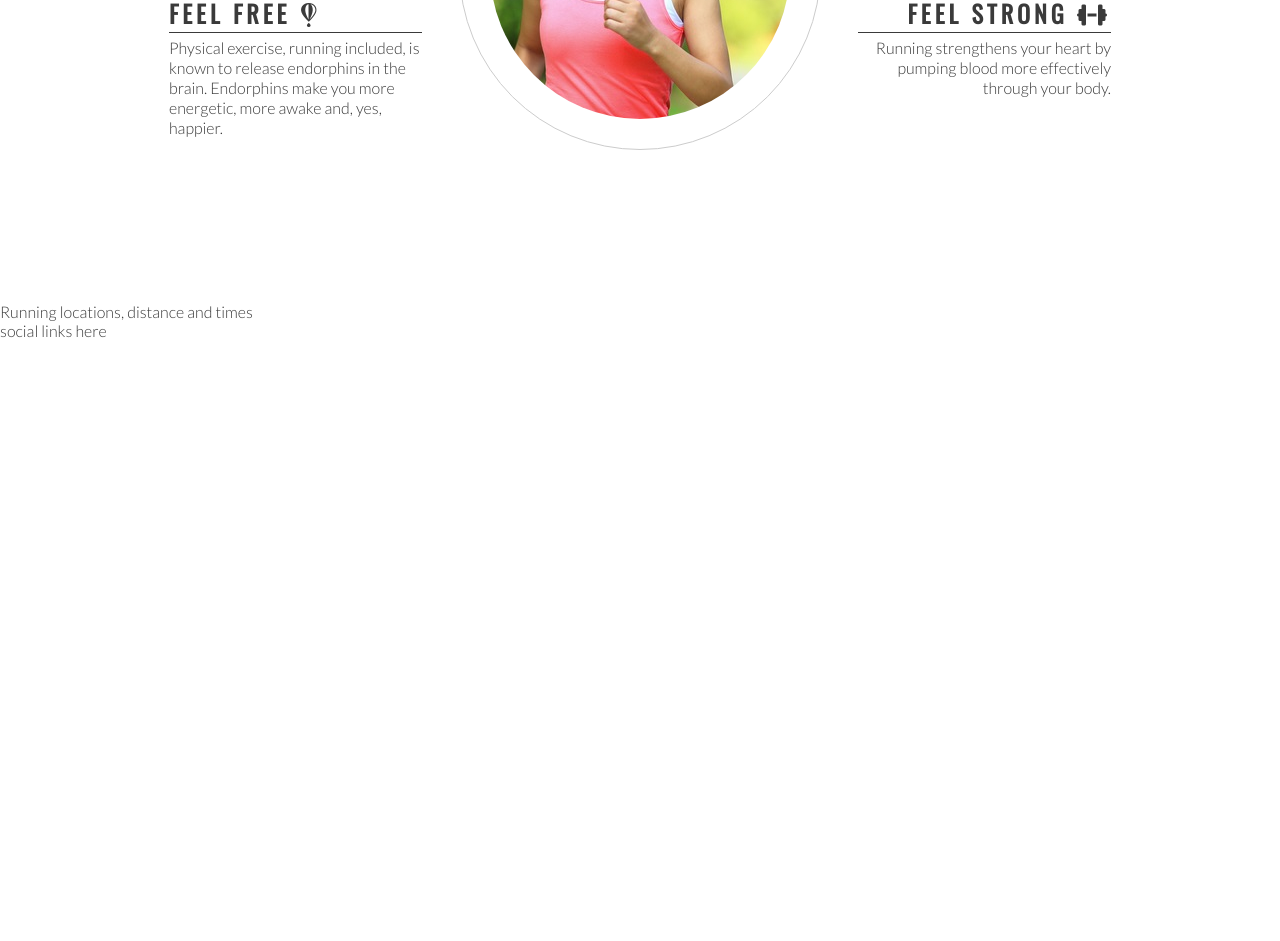
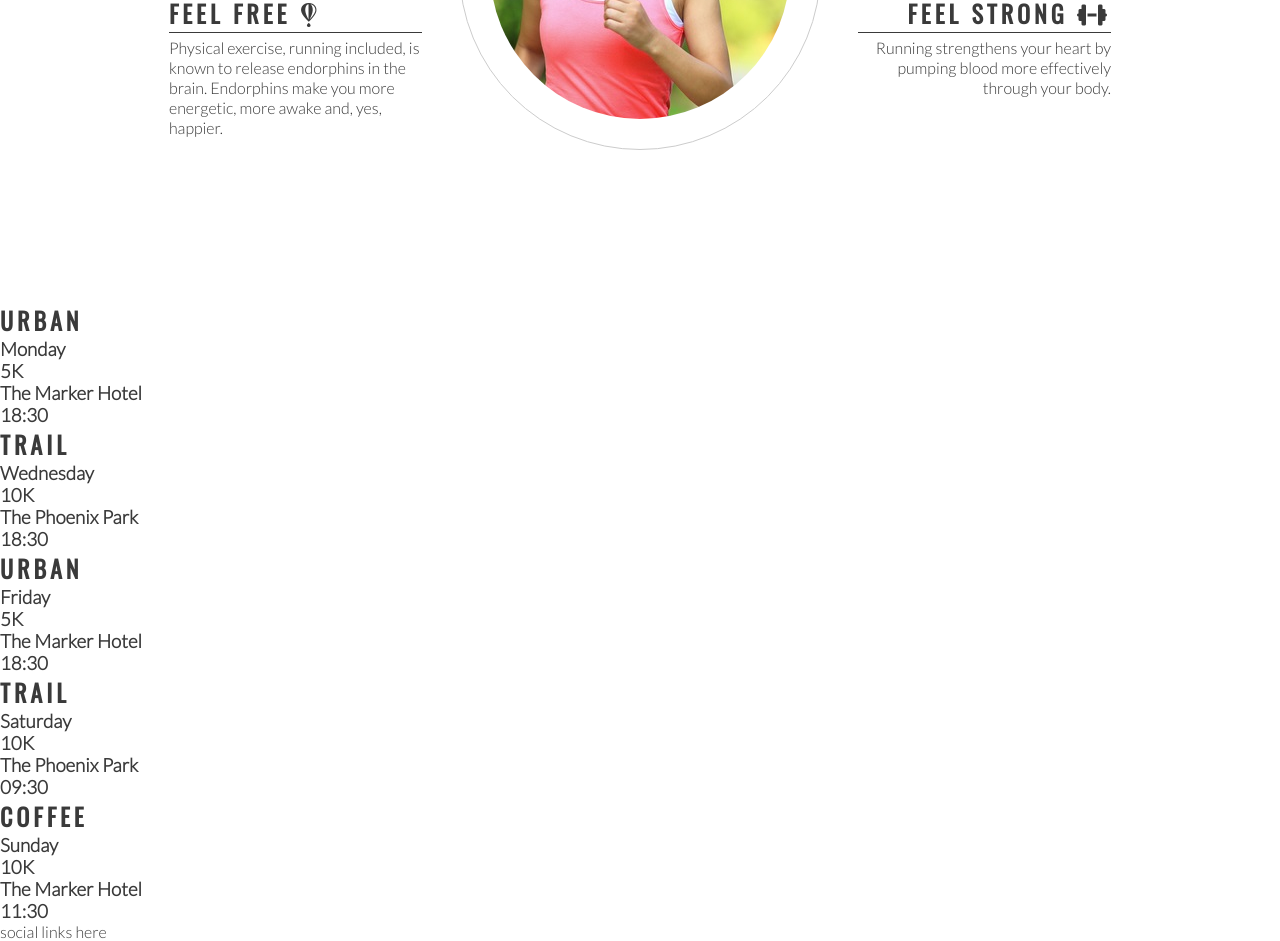
Before and after one commit to TarciSilva/love-running, a plain HTML site: page index.html in a window 1280 px wide. Shown: the part 993-1934 px from the top of the page. Before the commit the page ends 1333 px from the top, so only its background shows below. Drawn offline with nearby package versions, Linux system fonts and the light colour scheme.

Commit message:
add meetuo times main structure

```diff
--- a/index.html
+++ b/index.html
@@ -75,7 +75,41 @@
     </div>
 </section>
 <section>
-    Running locations, distance and times
+    <div>
+        <h2>Urban</h2>
+        <h3>Monday</h3>
+        <h3>5K</h3>
+        <h3>The Marker Hotel</h3>
+        <h3>18:30</h3>
+    </div>
+    <div>
+        <h2>Trail</h2>
+        <h3>Wednesday</h3>
+        <h3>10K</h3>
+        <h3>The Phoenix Park</h3>
+        <h3>18:30</h3>
+    </div>
+    <div>
+        <h2>Urban</h2>
+        <h3>Friday</h3>
+        <h3>5K</h3>
+        <h3>The Marker Hotel</h3>
+        <h3>18:30</h3>
+    </div>
+    <div>
+        <h2>Trail</h2>
+        <h3>Saturday</h3>
+        <h3>10K</h3>
+        <h3>The Phoenix Park</h3>
+        <h3>09:30</h3>
+    </div>
+    <div>
+        <h2>Coffee</h2>
+        <h3>Sunday</h3>
+        <h3>10K</h3>
+        <h3>The Marker Hotel</h3>
+        <h3>11:30</h3>
+    </div>
 </section>
 <footer>
     social links here
```
